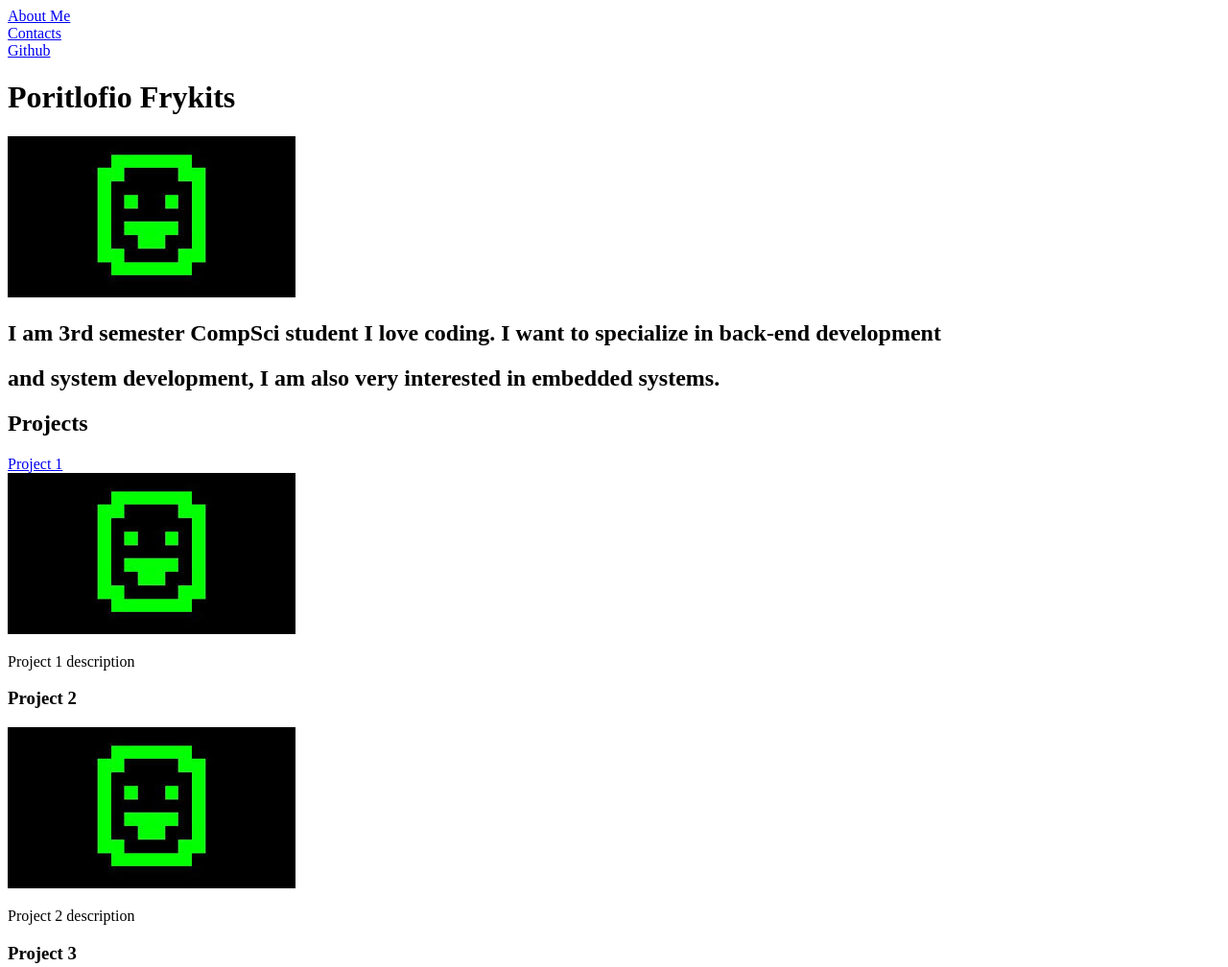
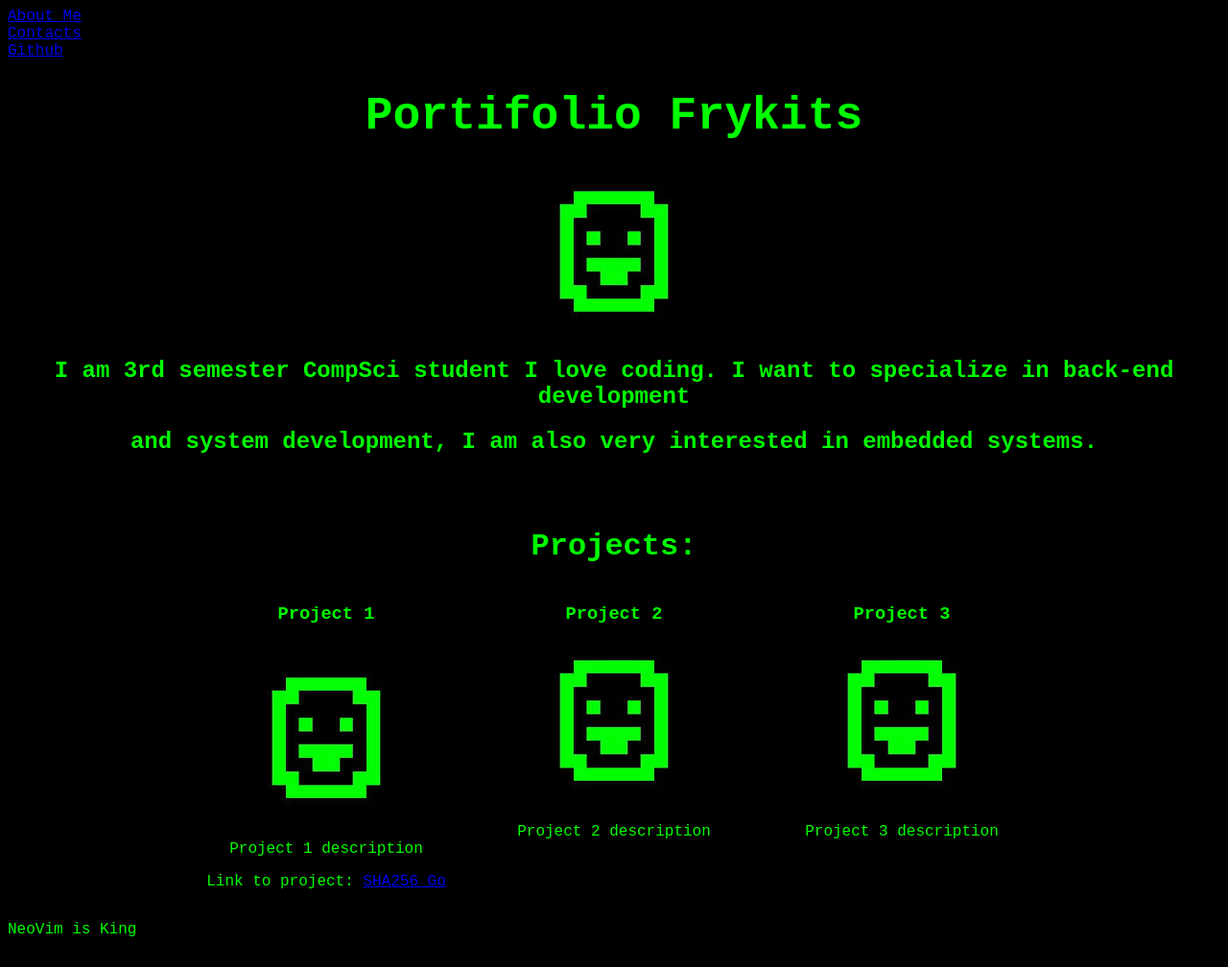
Before and after one commit to Bruno-BRG/projetoPortifolio, a plain HTML site: page index.html in a window 1280 px wide. Shown: the top 1008 px of the page at 96% size. Drawn offline with Linux system fonts and the light colour scheme; a web font is replaced by a local one.

Commit message:
smallCSSUpdates

```diff
--- a/index.html
+++ b/index.html
@@ -7,7 +7,7 @@
 	<meta charset="UTF-8">
 	<meta http-equiv="X-UA-Compatible" content="IE=edge">
 	<meta name="viewport" content="width=device-width, initial-scale=1.0">
-	<title>Poritlofio Frykits</title>
+	<title>Portifolio Frykits</title>
 	<link rel="stylesheet" href="style.css">
 
 	<div id="header">
@@ -24,25 +24,29 @@
 </head>
 
 <body>
-	<div id="titleName">
-		<h1>Poritlofio Frykits</h1>
+	<div class="titleName">
+		<h1>Portifolio Frykits</h1>
 		<img src="./images/placeholder.jpg"></img>
 		<h2> I am 3rd semester CompSci student I love coding. I want to specialize in back-end development</h2>
 		<h2> and system development, I am also very interested in embedded systems. </h2>
 	</div>
 
-	<div>
-		<h2>Projects</h2>
+	<br>
+	<br>
+	<h1 id="tituloProjetos">Projects:</h1>
+	<div class="Projetos">
 		<div class="project">
-			<a href="https://github.com/Frykits/SHA256_Go" id="project1">Project 1</a>
+			<h3 id="project1">Project 1</h3>
 			<br>
-			<img src="./images/placeholder.jpg"></img>
+			<img href="https://github.com/Frykits/SHA256_Go" src="./images/placeholder.jpg"></img>
 			<p>Project 1 description</p>
+			<p> Link to project: <a href="https://github.com/Frykits/SHA256_Go">SHA256_Go</a></p>
 		</div>
 		<div class="project">
 			<h3 id="project2">Project 2</h3>
 			<img src="./images/placeholder.jpg"></img>
 			<p>Project 2 description</p>
+
 		</div>
 		<div class="project">
 			<h3 id="project3">Project 3</h3>
@@ -54,7 +58,7 @@
 	<script src="script.js"></script>
 </body>
 <div id="footer">
-	<p>Not a company. All right reserved to Frykits</p>
+	<p>NeoVim is King</p>
 
 </div>
 
--- a/style.css
+++ b/style.css
@@ -0,0 +1,29 @@
+@import url('https://fonts.googleapis.com/css2?family=Nerd+Font&display=swap');
+
+body {
+	background-color: black;
+	color: #00FF00;
+	font-family: 'Nerd Font', monospace;
+}
+
+.titleName {
+	text-align: center;
+}
+
+.titleName h1 {
+	font-size: 3em;
+}
+
+.Projetos {
+	display: flex;
+	flex-wrap: wrap;
+	justify-content: center;
+}
+
+#tituloProjetos {
+	text-align: center;
+}
+
+.project {
+	text-align: center;
+}
```
